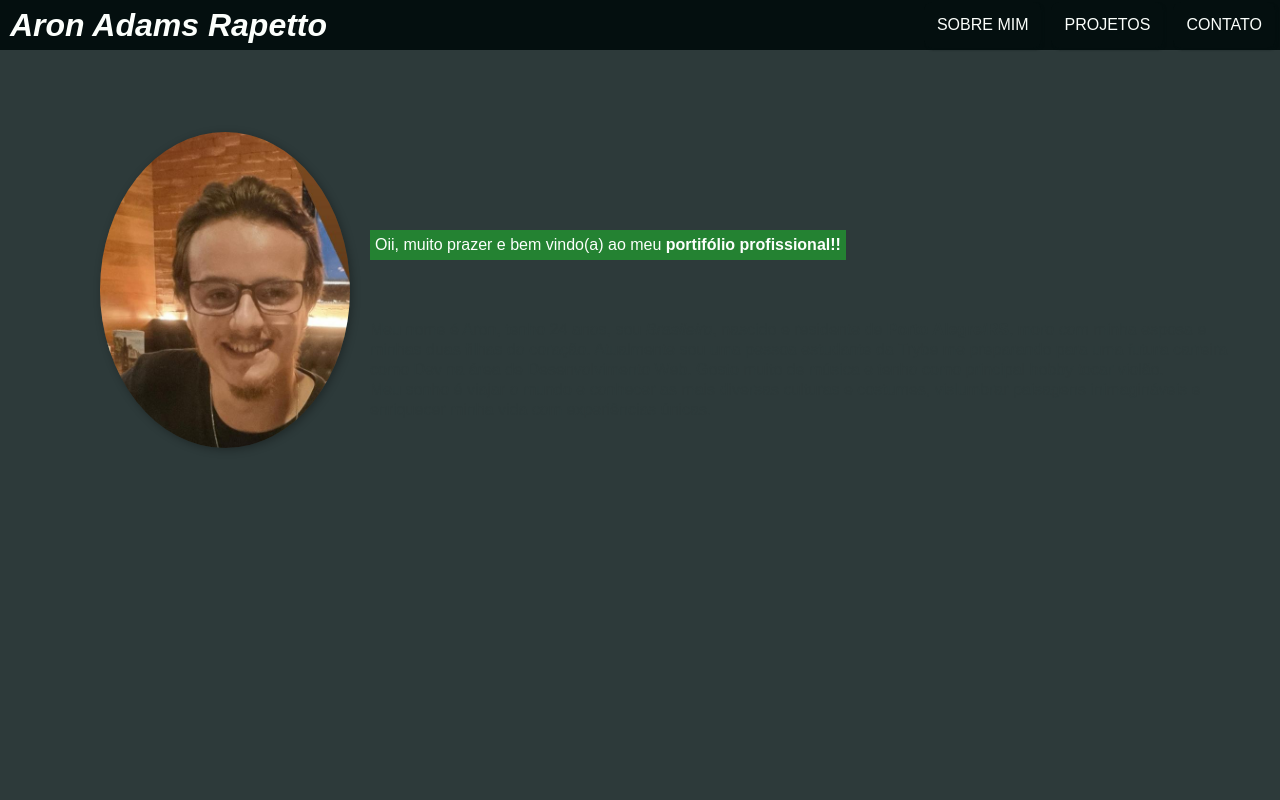
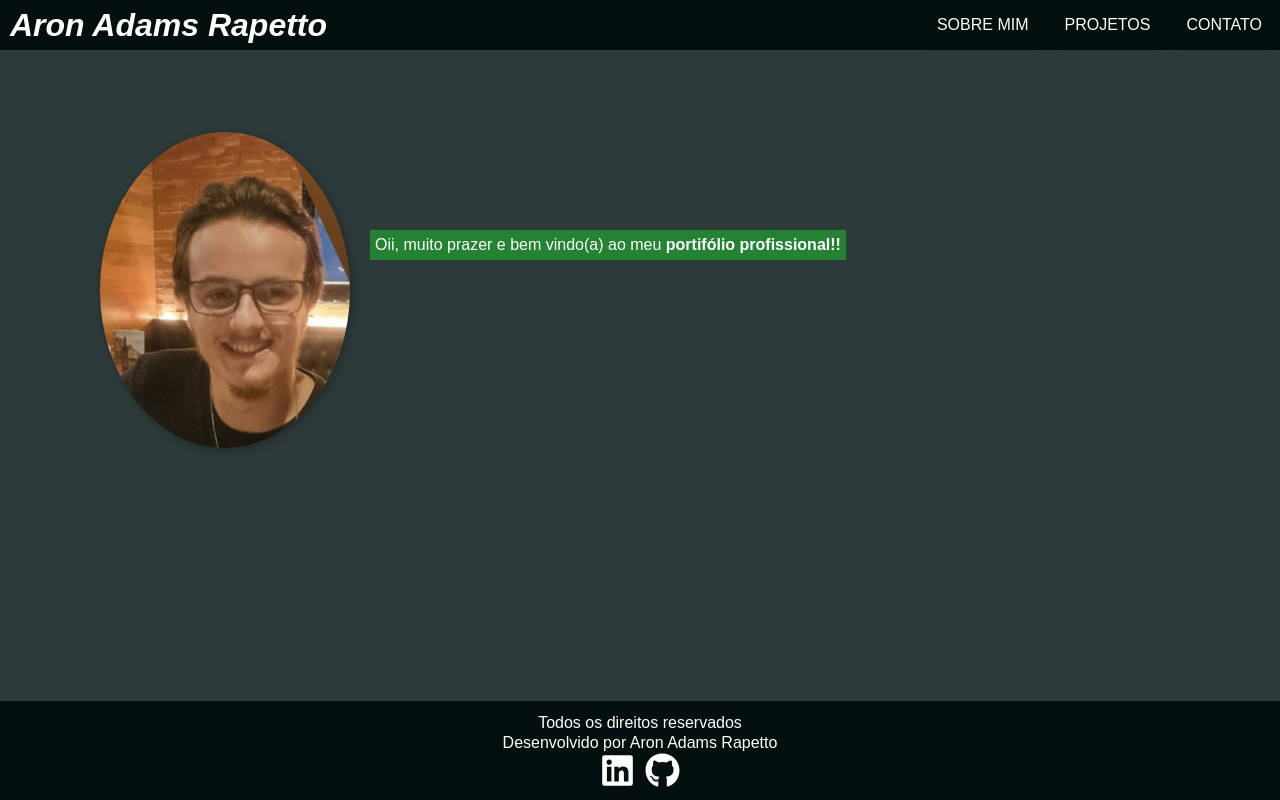
Before and after one commit to AronAdamsRapetto/AronAdamsRapetto.github.io, a React (Create React App) app: page / in a window 1280 px wide. Built offline with nearby package versions, Linux system fonts and the light colour scheme.

Commit message:
feat: alterado titulo da aplicacao

```diff
--- a/package.json
+++ b/package.json
@@ -9,6 +9,8 @@
     "gh-pages": "^4.0.0",
     "react": "^18.2.0",
     "react-dom": "^18.2.0",
+    "react-helmet": "^6.1.0",
+    "react-icons": "^4.6.0",
     "react-router-dom": "^5.3.4",
     "react-scripts": "5.0.1",
     "web-vitals": "^2.1.4"
--- a/src/Pages/about.jsx
+++ b/src/Pages/about.jsx
@@ -1,6 +1,7 @@
 import Header from "../Components/Header";
 import AboutContent from "../Components/AboutContent";
 import { useState } from "react";
+import Footer from "../Components/Footer";
 
 function About() {
   const [showText, setShowText] = useState(false);
@@ -9,6 +10,7 @@ function About() {
     <div>
       <Header setShowText={ setShowText } showText={ showText } />
       <AboutContent showText={ showText } />
+      <Footer />
     </div>
   )
 }
--- a/src/index.js
+++ b/src/index.js
@@ -4,10 +4,14 @@ import './index.css';
 import App from './App';
 import reportWebVitals from './reportWebVitals';
 import { BrowserRouter } from 'react-router-dom';
+import { Helmet } from 'react-helmet';
 
 const root = ReactDOM.createRoot(document.getElementById('root'));
 root.render(
   <React.StrictMode>
+    <Helmet>
+        <title>Portifólio | Aron Adams Rapetto</title>
+      </Helmet>
     <BrowserRouter>
       <App />
     </BrowserRouter>
```
Also changed, not shown: 1 other file (tests, documents, lock files or other folders).
